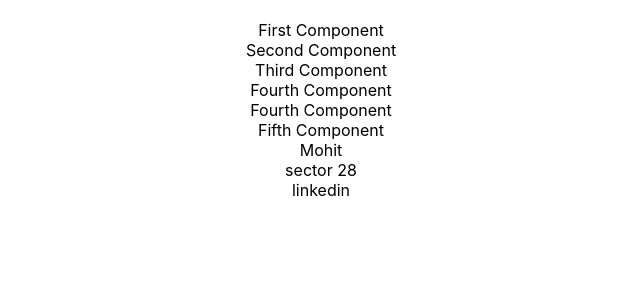
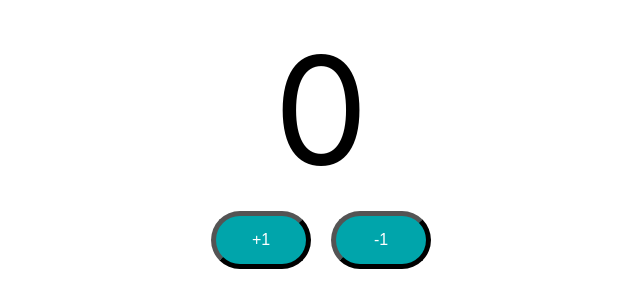
Before and after one commit to MohitSainiDev/Reacts-todo-app, a React (Create React App) app: page / in a window 1280 px wide. Shown: the top 308 px of the page, without its empty margins (319-959 px from the left). Built offline with nearby package versions, Linux system fonts and the light colour scheme.

Commit message:
Counter example

```diff
--- a/src/App.js
+++ b/src/App.js
@@ -2,12 +2,12 @@
 import './App.css';
 import LearningComponent from './components/learning-examples/LearningComponent'
 import LearningJavaScript from './components/learning-examples/LearningJavaScript';
+import Counter from './components/counter/Counter';
 
 function App() {
   return (
     <div className="App">
-      <LearningComponent/>
-      <LearningJavaScript/>
+      <Counter/>
     </div>
   );
 }
--- /dev/null
+++ b/src/components/counter/Counter.css
@@ -0,0 +1,17 @@
+
+.counterButton{
+    font-size:16px;
+    background-color:#00a5ab;
+    width:100px;
+    margin:10px;
+    color:white;
+    padding:15px;
+    border-radius:30px;
+    border-color: black;
+    border-width: 5px;
+        }
+
+.count{
+    font-size:150px;
+    padding: 2px;
+}
--- /dev/null
+++ b/src/components/counter/Counter.jsx
@@ -0,0 +1,29 @@
+import './Counter.css'
+import { useState } from 'react';
+
+
+export default function Counter(){
+
+    const [count,setCount]=useState(0);
+    function incrementCounterFunction(){
+      setCount(count+1)
+    }
+    function decrementCounterFunction(){
+        setCount(count-1)
+      }
+    return (
+        <div className="Counter">
+          <span className="count">{count}</span>
+          <div>
+            <button className="counterButton"
+            onClick={incrementCounterFunction}
+            >+1</button>
+            <button className="counterButton"
+            onClick={decrementCounterFunction}
+            >-1</button>
+        </div>
+
+        </div>
+
+    )
+}
```
